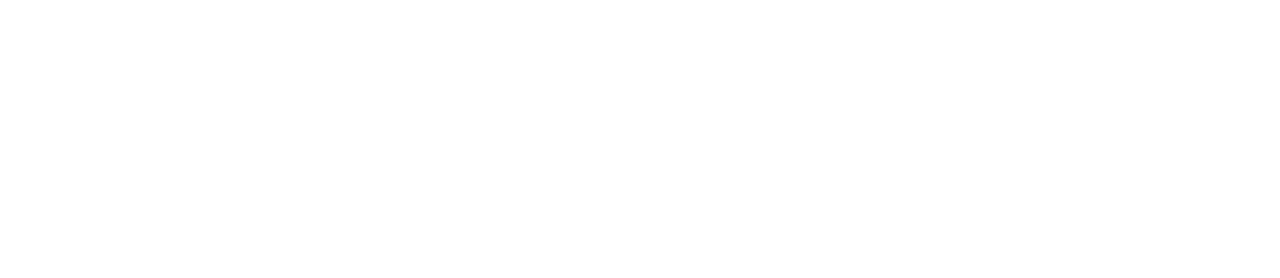
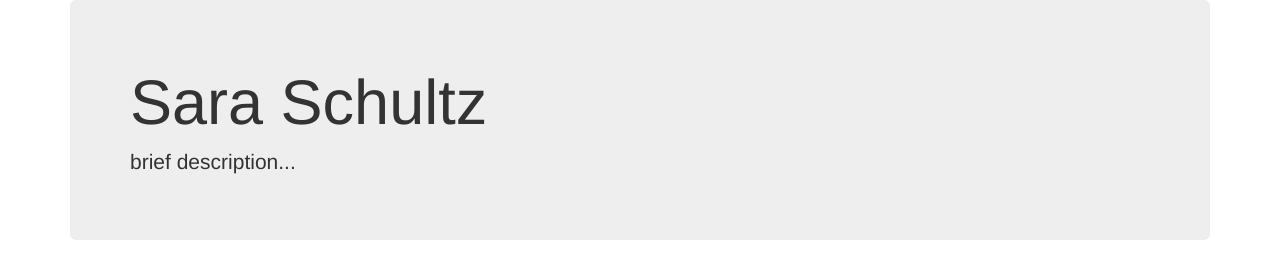
Before and after one commit to saschultz/sas-portfolio1, a plain HTML site: page index.html in a window 1280 px wide. Drawn offline with Linux system fonts and the light colour scheme.

Commit message:
add container class to entire body text and add jumbotron class for header text

```diff
--- a/index.html
+++ b/index.html
@@ -1,11 +1,16 @@
 <!DOCTYPE html>
 <html>
   <head>
-    <title></title>
+    <title>Sara Schultz Portfolio</title>
     <link href="css/bootstrap.css" rel="stylesheet" type="text/css">
     <link href="css/styles.css" rel="stylesheet" type="text/css">
   </head>
   <body>
-
+    <div class="container">
+      <div class="jumbotron">
+        <h1>Sara Schultz</h1>
+        <p>brief description...</p>
+      </div>
+    </div>
   </body>
 </html>
```
